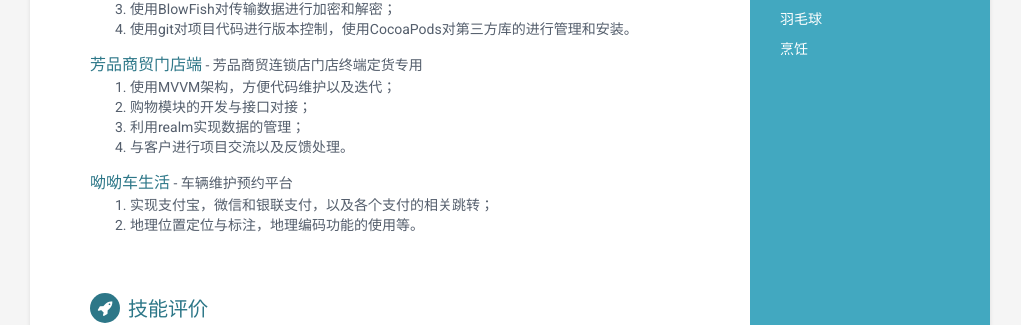
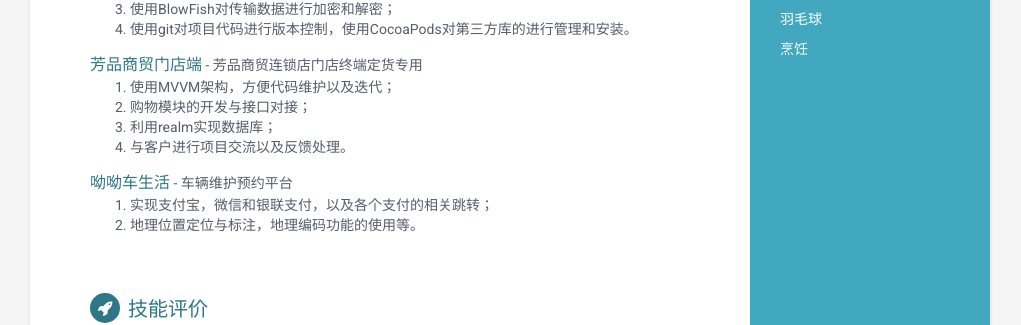
Before and after one commit to OYcedar/Resume, a Jekyll site: the page built from index.html, in a window 1280 px wide. Shown: the part 786-1111 px from the top of the page, without its empty margins (130-1151 px from the left). Built offline with Jekyll 4.4.1, drawn with Linux system fonts in a browser that asks for light colours.

Commit message:
projects update

```diff
--- a/_includes/projects.html
+++ b/_includes/projects.html
@@ -17,7 +17,7 @@
                     <ol>
                         <li>使用MVVM架构，方便代码维护以及迭代；</li>
                         <li>购物模块的开发与接口对接；</li>
-                        <li>利用realm实现数据的管理；</li>
+                        <li>利用realm实现数据库；</li>
                         <li>与客户进行项目交流以及反馈处理。</li>
                     </ol>
                 </div><!--//item-->
```
